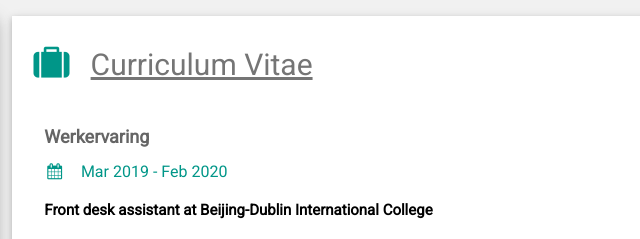
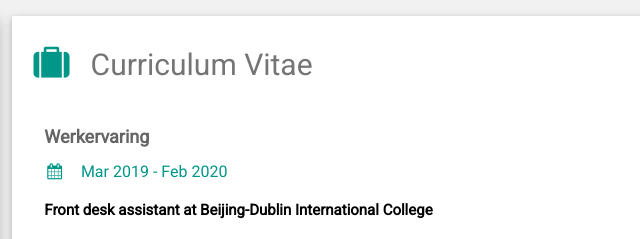
Before and after one commit to petervanleesten/CV, a plain HTML site: page index.html in a window 1280 px wide. Shown: the top 239 px of the page, 425-1065 px from the left. Drawn offline with nearby package versions, Linux system fonts and the light colour scheme.

Commit message:
Update index.html

```diff
--- a/index.html
+++ b/index.html
@@ -81,7 +81,7 @@ html,body,h1,h2,h3,h4,h5,h6 {font-family: "Roboto", sans-serif}
     <div class="w3-twothird">
 
       <div class="w3-container w3-card w3-white w3-margin-bottom">
-        <h2 class="w3-text-grey w3-padding-16"><i class="fa fa-suitcase fa-fw w3-margin-right w3-xxlarge w3-text-teal"></i><a href="https://www.linkedin.com/in/petervanleesten/" target="_blank">Curriculum Vitae</a></h2>
+        <h2 class="w3-text-grey w3-padding-16"><i class="fa fa-suitcase fa-fw w3-margin-right w3-xxlarge w3-text-teal"></i><a href="https://www.linkedin.com/in/petervanleesten/"  style="text-decoration: none" target="_blank">Curriculum Vitae</a></h2>
         <div class="w3-container">
           <h5 class="w3-opacity"><b>Werkervaring</h5>
           <h6 class="w3-text-teal"><i class="fa fa-calendar fa-fw w3-margin-right"></i>Mar 2019 - Feb 2020</h6>
```
